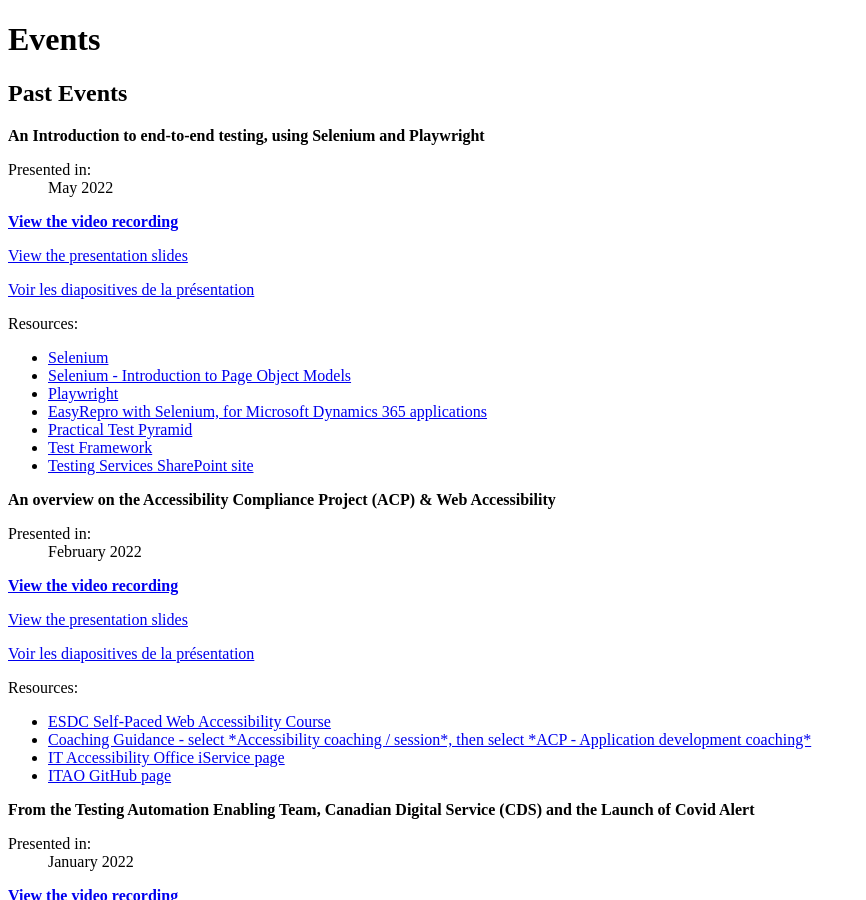
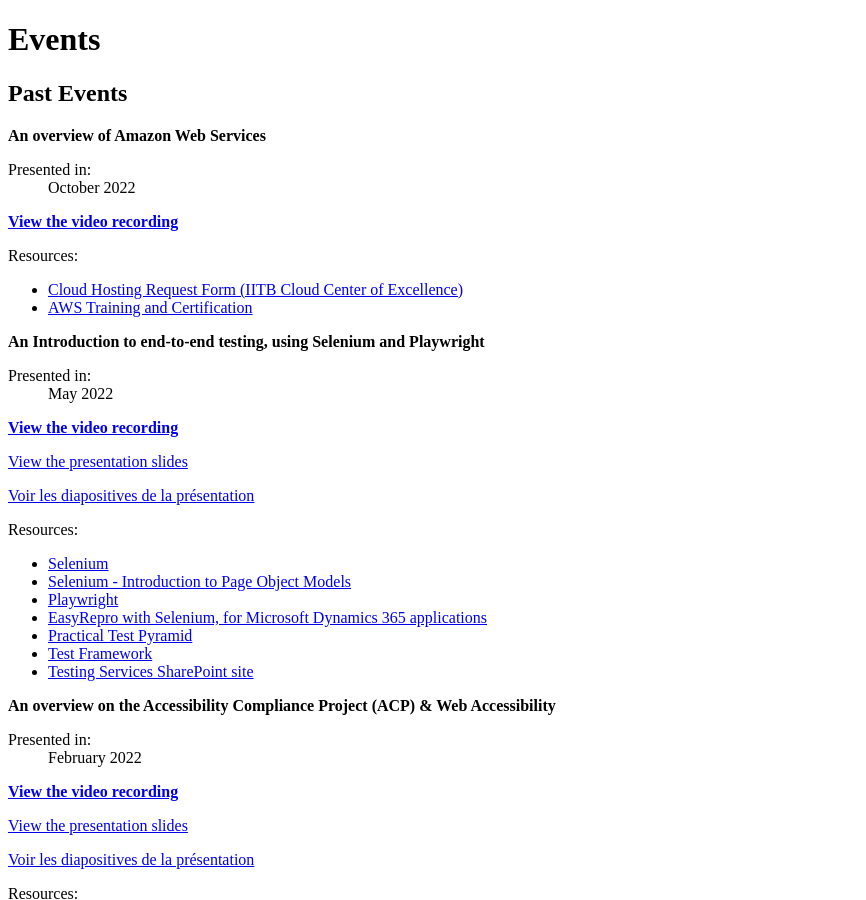
Before and after one commit to esdc-devcop/esdc-devcop.github.io, a Jekyll site: the page built from docs/_pages/events.md, in a window 1280 px wide and 900 px high. Shown: the whole window, without its empty margins (0-866 px from the left). Built offline with Jekyll 4.4.1, drawn with Linux system fonts in a browser that asks for light colours; comment, search, counter and statistics services are not loaded.

Commit message:
still need to add slides

```diff
--- a/docs/_data/events.yml
+++ b/docs/_data/events.yml
@@ -1,4 +1,14 @@
 past:
+  - month: October 2022
+    topic: An overview of Amazon Web Services
+    recording: https://web.microsoftstream.com/video/51fc1ee5-4b08-489b-bbc6-4bee957f1e0c
+    presentation:
+    resources:
+      - title: Cloud Hosting Request Form (IITB Cloud Center of Excellence)
+        link: https://forms.office.com/Pages/ResponsePage.aspx?id=RljVnoGKRkKs2LGgGr_A0Zo6by_KdyFEncAI0YlGBIJUNUtTN0lSTjQ2TU40OFpLOVFKTElXUkhSNSQlQCN0PWcu
+      - title: AWS Training and Certification
+        link: https://explore.skillbuilder.aws/learn
+
   - month: May 2022
     topic: An Introduction to end-to-end testing, using Selenium and Playwright
     recording: https://web.microsoftstream.com/video/2698984b-0604-4fb2-b979-9afd34c48461
```
